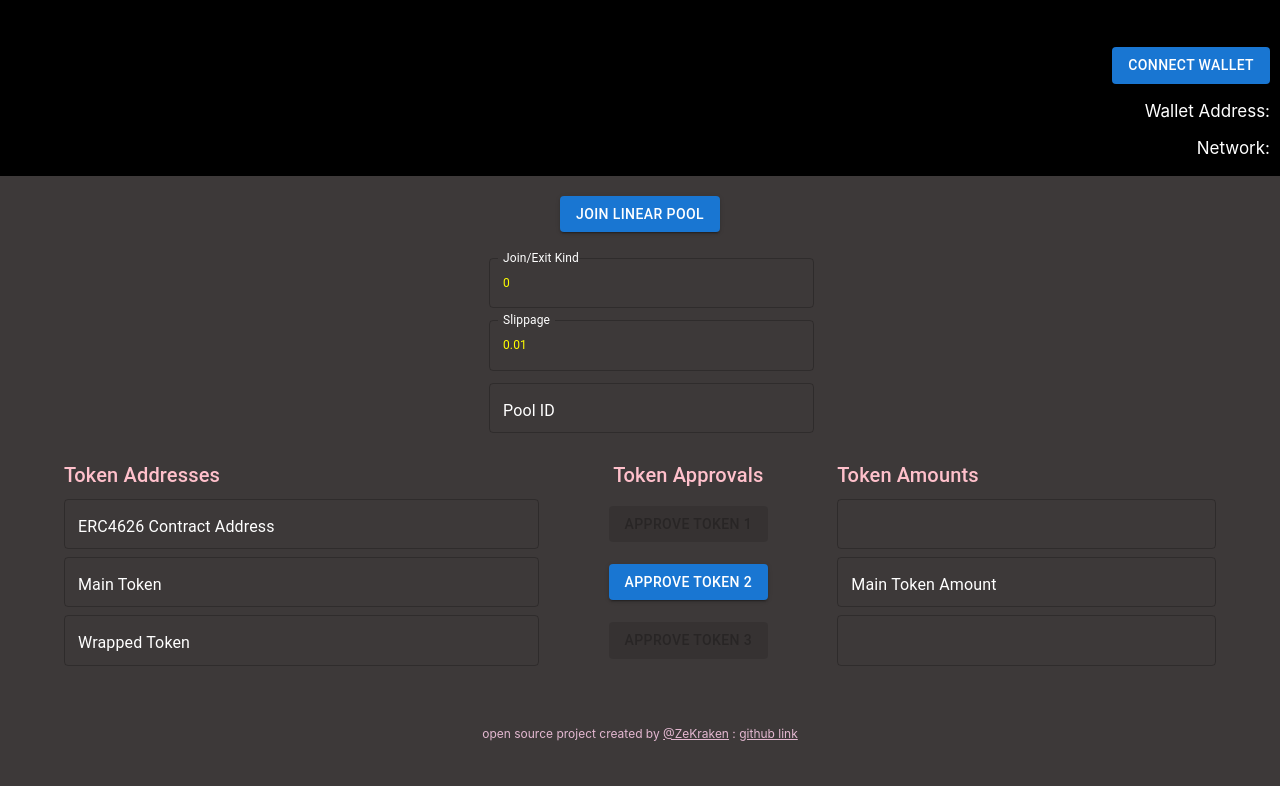
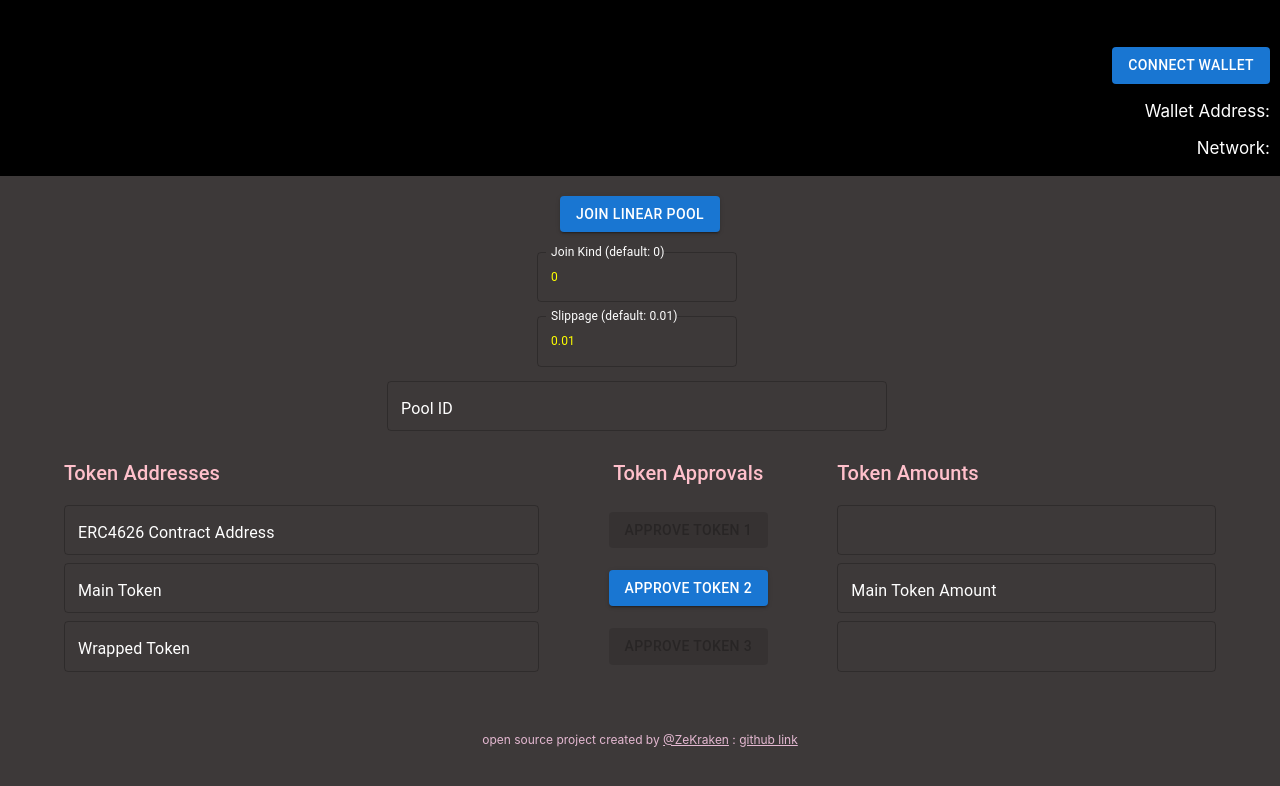
Before and after one commit to zekraken-bot/batchSwaper, a React (Create React App) app: page / in a window 1280 px wide. Shown: the top 786 px of the page. Built offline with nearby package versions, Linux system fonts and the light colour scheme.

Commit message:
formatting updates

```diff
--- a/src/App.js
+++ b/src/App.js
@@ -216,13 +216,13 @@
 
   const additionalTextFields = [
     {
-      label: "Join/Exit Kind\u00A0\u00A0\u00A0\u00A0\u00A0\u00A0",
+      label: "Join Kind (default: 0)\u00A0\u00A0\u00A0\u00A0\u00A0\u00A0\u00A0\u00A0\u00A0",
       id: "joinKind",
       value: joinKind,
       onChange: setjoinKind,
     },
     {
-      label: "Slippage\u00A0\u00A0\u00A0\u00A0\u00A0",
+      label: "Slippage (default: 0.01)\u00A0\u00A0\u00A0\u00A0\u00A0\u00A0\u00A0\u00A0\u00A0\u00A0\u00A0",
       id: "slippageSetting",
       value: slippageSetting,
       onChange: setslippageSetting,
@@ -244,7 +244,7 @@
           onChange={(e) => onChange(e.target.value)}
           InputLabelProps={{ sx: { color: "white" } }}
           InputProps={{
-            sx: { color: "yellow", width: "325px", fontSize: "12px" },
+            sx: { color: "yellow", width: id === "poolId" ? "500px" : "200px", fontSize: "12px" },
           }}
         />
       </Grid>
@@ -270,10 +270,8 @@
         </Button>
       </div>
       <br />
-      <Grid container spacing={1} justifyContent="center">
-        <Grid item xs={3}>
-          {additionalTextFields}
-        </Grid>
+      <Grid container spacing={1} direction="column" alignItems="center" justifyContent="center">
+        {additionalTextFields}
       </Grid>
       <br />
       <Box
@@ -286,17 +284,17 @@
         <Container maxWidth="lg">
           <Grid container spacing={1}>
             <Grid item xs={5}>
-              <Typography variant="h6" sx={{ color: "pink" }}>
+              <Typography variant="h6" sx={{ color: "pink", mb: 1 }}>
                 Token Addresses
               </Typography>
             </Grid>
             <Grid item xs={3} container alignItems="center" justifyContent="center">
-              <Typography variant="h6" sx={{ color: "pink" }}>
+              <Typography variant="h6" sx={{ color: "pink", mb: 1 }}>
                 Token Approvals
               </Typography>
             </Grid>
             <Grid item xs={4}>
-              <Typography variant="h6" sx={{ color: "pink" }}>
+              <Typography variant="h6" sx={{ color: "pink", mb: 1 }}>
                 Token Amounts
               </Typography>
             </Grid>
```
